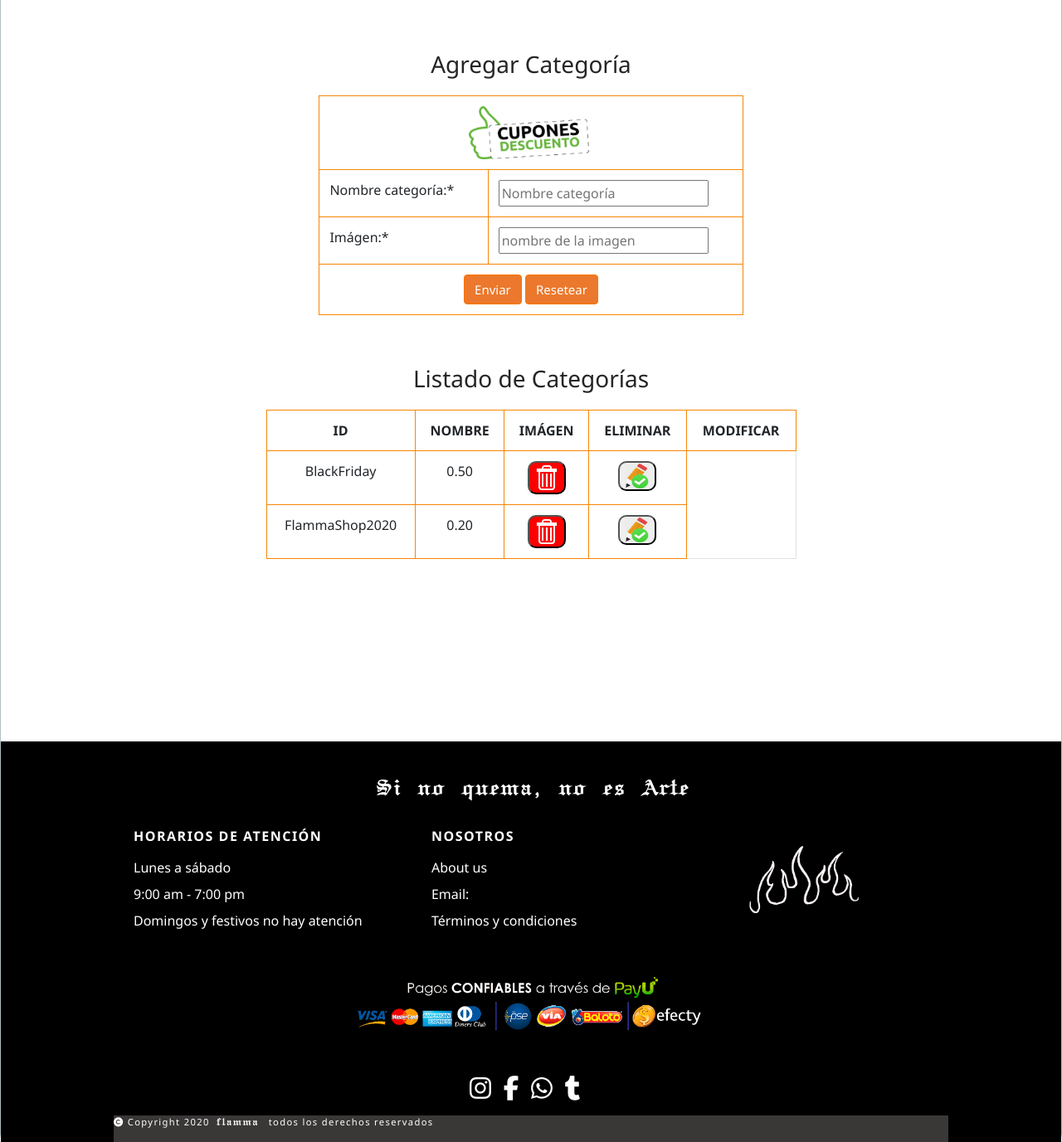
After one commit to Caceres-Santamaria/proyectoSoftware, a PHP site: page /VistasA/categoria.php in a window 1280 px wide. The commit adds this page. Shown: the part 171-1548 px from the top of the page at 83% size. Run offline with PHP 8.4, Linux system fonts and the light colour scheme; data comes from the database, SQL or seed files in the repository; data that the repository does not hold is empty; some libraries are stand-ins or nearby versions.

Commit message:
nav administrador

```diff
--- /dev/null
+++ b/VistasA/categoria.php
@@ -0,0 +1,108 @@
+<!DOCTYPE html>
+<?php
+include "../funciones/Metodos.php";
+session_start();
+?>
+<html lang="es">
+
+<head>
+    <meta charset="UTF-8">
+    <meta name="viewport" content="width=device-width, initial-scale=1.0">
+    <title>Categoría</title>
+    <link rel="stylesheet" href="../static/estilos/general.css">
+    <script src="../static/validaciones/valida.js"></script>
+    <script src="../static/validaciones/jquery.min.js"></script>
+    <script src="../static/slider/js/bootstrap.min.js"></script>
+    <link rel="stylesheet" href="../static/estilos/normalize.css">
+    <link rel="stylesheet" href="../static/estilos/glider.min.css">
+    <link rel="stylesheet" href="../static/estilos/home.css">
+    <script src="https://kit.fontawesome.com/cd1bad9cef.js" crossorigin="anonymous"></script>
+    <script src="../static/validaciones/glider.min.js"></script>
+    <script src="../static/validaciones/app.js"></script>
+</head>
+
+<body>
+    <div class="contenedor">
+        <?php
+        include '../componentes/menuA.php';
+        ?>
+        <section class="padin-section modifica">
+            <table style="width: 40%; background:white;" cellpadding="10px" class="table table-bordered tabla-proveedor">
+                <caption>
+                    <h3>Agregar Categoría</h3>
+                </caption>
+                <form method="POST" action="../funciones/.php">
+                    <tr id="tabla-encabezado">
+                        <td colspan="2" align="center">
+                            <img src="../static/imagenes/cupon.png" width="150px">
+                        </td>
+                    </tr>
+                    <tr>
+                        <td>
+                            Nombre categoría:*
+                        </td>
+                        <td>
+                            <input type="text" name="nombre" id="nombre" title="Nombre categoría"  required placeholder="Nombre categoría"/>
+                        </td>
+                    </tr>
+                    <tr>
+                        <td>
+                            Imágen:*
+                        </td>
+                        <td>
+                        <input type="text" name="imagen" id="imagen" title="imagen categoría"  required placeholder="nombre de la imagen"/>
+                        </td>
+                    </tr>
+                    <tr>
+                        <td align="center" colspan="2">
+                            <button type="submit" name="enviar" value="Enviar" class="btn bc">Enviar</button>
+                            <button type="reset" name="resetear" value="Resetear" class="btn bc">Resetear</button>
+                        </td>
+                    </tr>
+                </form>
+            </table>
+            <br><br>
+            <table class="table table-bordered tabla-proveedor">
+                <caption>
+                    <h3>Listado de Categorías</h3>
+                </caption>
+                <tr align=center id="tabla-encabezado">
+                    <th>ID</th>
+                    <th>NOMBRE</th>
+                    <th>IMÁGEN</th>
+                    <th>ELIMINAR</th>
+                    <th>MODIFICAR</th>
+                </tr>
+                <?PHP
+                $cons = new Metodos();
+                $sql = "select * from cupon";
+                $result = $cons->Consulta($sql);
+                foreach ($result as $row) {
+                ?>
+                    <tr align=center>
+                        <td><?php echo $row[0] ?></td>
+                        <td><?php echo $row[1] ?></td>
+                        <td>
+                            <button type="button" onclick="eliminaCiu( '<?php echo $row[0] ?>')" class="boton-modifica-proveedor bt-eliminar">
+                                <img src="../static/imagenes/eliminar.png" height="30px" width="30px" alt="">
+                            </button>
+                        </td>
+                        <td>
+                            <button type="button" id="modifica" onclick="modifica( '<?php echo $row['id_producto'] ?>','modificarProducto.php',4)" class="boton-modifica-proveedor bt-modificar">
+                                <img id="img" src="../static/imagenes/modificar.png" height="30px" width="30px" alt="">
+                            </button>
+                        </td>
+                    </tr>
+                <?php
+                }
+                ?>
+            </table>
+        </section>
+        <?php
+        include '../componentes/footer.php';
+        include '../funciones/modales.php'
+        ?>
+    </div>
+</body>
+
+</html>
--- a/componentes/menuA.php
+++ b/componentes/menuA.php
@@ -1,9 +1,3 @@
-
-<script>
-    function carrito(){
-        location.href = "MuestraCarrito.php";
-    }
-</script>
 <header class="header">
             <div class="menu-movil">
                 <button class="menu-boton">
@@ -23,18 +17,20 @@
             <nav class="menu">
                 <ul class="menu-list">
                     <li class="list-item active"><a href="inicioA.php" class="home"><i class="fas fa-home"></i><span>HOME</span></a></li>
-                    <li class="list-item"><a href="#"><span>Agregar</span></a>
-                        <ul class="categorias">
-                            <li class="has-sub cateoria"><a href="agregarCiudad.php"><span>Ciudades</span></a></li>
-                            <li class="has-sub cateoria"><a href="agregarProducto.php"><span>Productos</span></a></li>
-                            <li class="has-sub cateoria"><a href="agregarCupon.php"><span>Cupones</span></a></li>
+                    <li class="list-item"><a href="cupon.php"><span>Cupón</span></a>
+                    <li class="list-item"><a href="#"><span>Clasificación</span></a>
+                        <ul class="colecciones">
+                        <li class="has-sub cateoria"><a href="categoria.php"><span>Categoría</span></a></li>
+                        <li class="has-sub cateoria"><a href="coleccion.php"><span>Colección</span></a></li>
                         </ul>
                     </li>
-                    <li class="list-item"><a href="#"><span>Modificar & Eliminar</span></a>
+                    <li class="list-item"><a href="#"><span>Productos</span></a>
                         <ul class="colecciones">
-                        <li class="has-sub cateoria"><a href="modificarProducto.php"><span>Producto</span></a></li>
-                        <li class="has-sub cateoria"><a href="modificarCupon.php"><span>Cupón</span></a></li>
-                        <li class="has-sub cateoria"><a href="CatalogoAccesories.php"><span>...</span></a></li>
+                        <li class="has-sub cateoria"><a href="modificarProducto.php"><span>Agregar Producto</span></a></li>
+                        <li class="has-sub cateoria"><a href="modificarCupon.php"><span>Modificar producto</span></a></li>
+                        <li class="has-sub cateoria"><a href="CatalogoAccesories.php"><span>Stock</span></a></li>
+                        <li class="has-sub cateoria"><a href="CatalogoAccesories.php"><span>Imágenes</span></a></li>
+                        <li class="has-sub cateoria"><a href="CatalogoAccesories.php"><span>Tallas</span></a></li>
                         </ul>
                     </li>
                     <li class="list-item"><a href="masVendidos.php"><span>Más vendidos</span></a>
--- a/funciones/conexionDB.php
+++ b/funciones/conexionDB.php
@@ -8,12 +8,12 @@
 class conexionDB {
 public function getConexion(){
     /* Conectar a una base de datos de MySQL invocando al controlador */
+    $dsn = 'mysql:dbname=flamma;host=127.0.0.1';
+    $usuario = 'flamma';
+    $contraseña = 'flamma2020';
     //$dsn = 'mysql:dbname=flamma;host=127.0.0.1';
-    //$usuario = 'flamma';
-    //$contraseña = 'flamma2020';
-    $dsn = 'mysql:dbname=flamma;host=127.0.0.1';
-    $usuario = 'root';
-    $contraseña = '123456';
+    //$usuario = 'root';
+    //$contraseña = '123456';
     try {
         $conn = new PDO($dsn, $usuario, $contraseña);
         return $conn;
```
Also changed, not shown: VistasA/cupon.php (renamed from VistasA/agregarCupon.php, +14 -8 lines), VistasA/coleccion.php (added).
